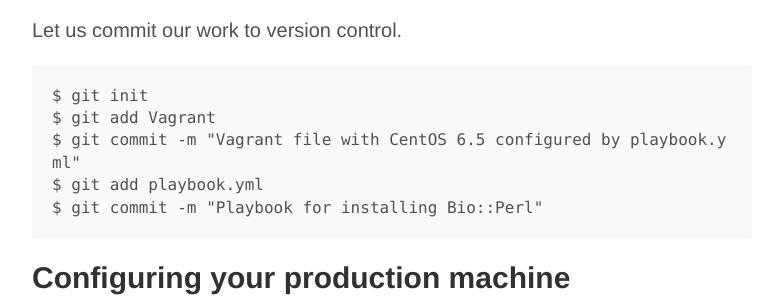
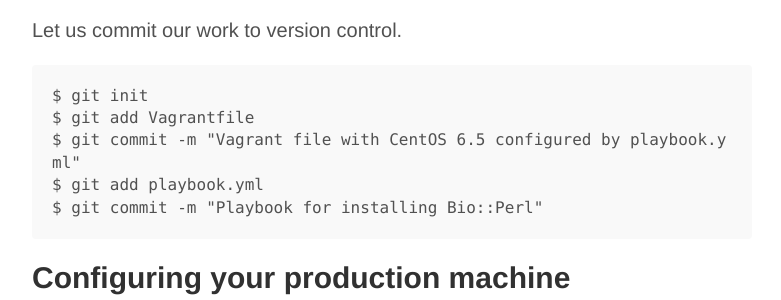
Before and after one commit to tjelvar-olsson/tjelvar-olsson.github.io, a Jekyll site: the page built from _posts/2015-04-02-systems-administration-for-scientists.md, in a window 1280 px wide and 900 px high, scrolled down 8099 px. Shown: the part 174-474 px from the top of the window, without its empty margins (248-1029 px from the left). Built offline with Jekyll 4.4.1, drawn with Linux system fonts in a browser that asks for light colours; Markdown is read by kramdown in place of the engine named in the settings; comment, search, counter and statistics services are not loaded; some of the changed text lies outside the part shown.

Commit message:
Fixed name of Vagrantfile.

````diff
--- a/_posts/2015-04-02-systems-administration-for-scientists.md
+++ b/_posts/2015-04-02-systems-administration-for-scientists.md
@@ -58,11 +58,11 @@
 $ vagrant init chef/centos-6.5
 ```
 
-The command above creates a file named ``Vagrant``, which in its most basic
+The command above creates a file named ``Vagrantfile``, which in its most basic
 form simply specifies the Linux image to provision the virtual machine with. In
 this instance the image from:
 [atlas.hashicorp.com/chef/boxes/centos-6.5](https://atlas.hashicorp.com/chef/boxes/centos-6.5).
-Let us have a quick look at the ``Vagrant`` file.
+Let us have a quick look at the ``Vagrantfile`` file.
 
 ```ruby
 Vagrant.configure(2) do |config|
@@ -181,7 +181,7 @@
 ```
 
 To configure the Vagrant testing machine we simply need to update the
-``Vagrant`` file; inserting the provisioning section below.
+``Vagrantfile`` file; inserting the provisioning section below.
 
 ```ruby
 Vagrant.configure(2) do |config|
@@ -338,7 +338,7 @@
 
 ```
 $ git init
-$ git add Vagrant
+$ git add Vagrantfile
 $ git commit -m "Vagrant file with CentOS 6.5 configured by playbook.yml"
 $ git add playbook.yml
 $ git commit -m "Playbook for installing Bio::Perl"
````
